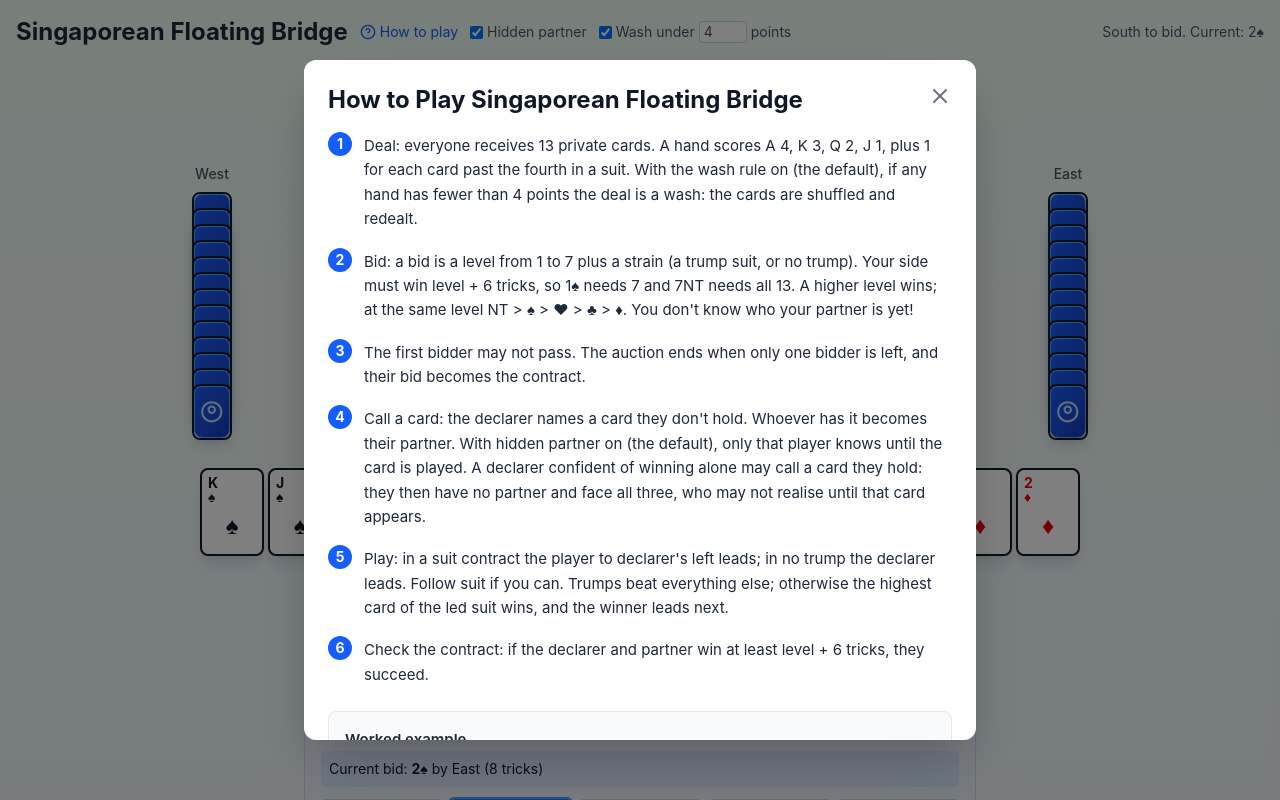
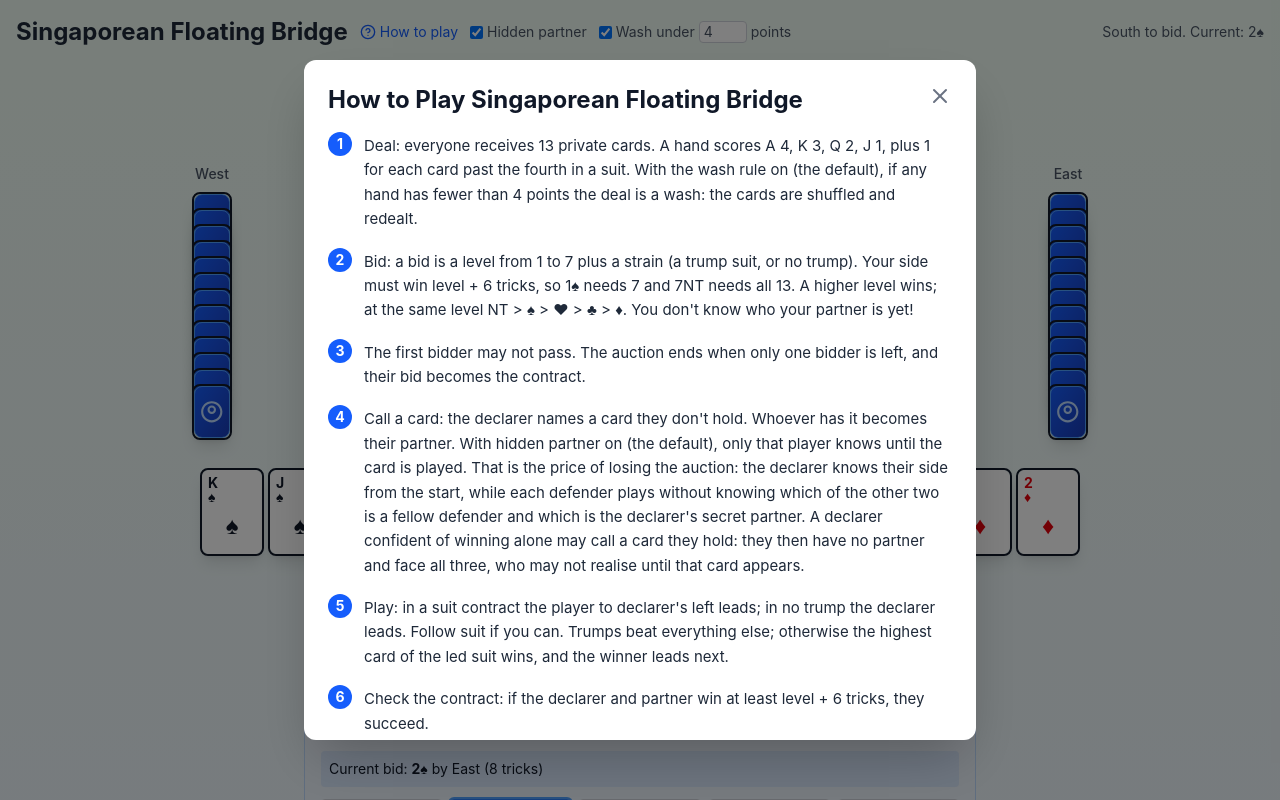
Before and after one commit to chongjiazhen/singaporean-bridge, a React (Vite) app: page / in a window 1280 px wide. Shown: the top 800 px of the page. Built offline with nearby package versions, Linux system fonts and the light colour scheme.

Commit message:
docs(ui): spell out that defenders also don't know their side
Assisted by AI.

```diff
--- a/src/components/GameTable.tsx
+++ b/src/components/GameTable.tsx
@@ -410,7 +410,7 @@ function ContractBadge({ state }: { state: GameState }) {
     } else {
       const allies = p.defenders.filter(d => d !== 0 && known[d] === 'ally').map(d => PLAYER_NAMES[d]);
       if (allies.length === 0) {
-        side = `You defend against ${PLAYER_NAMES[p.declarer]}. Their partner is not yet known.`;
+        side = `You defend against ${PLAYER_NAMES[p.declarer]}. Their partner is not yet known: it could be either of the other two players, or nobody.`;
       } else if (isSolo(p)) {
         side = `You defend with ${allies.join(' and ')}. ${PLAYER_NAMES[p.declarer]} called their own card and plays alone.`;
       } else {
@@ -529,7 +529,7 @@ function TutorialOverlay({ onClose }: { onClose: () => void }) {
     'Deal: everyone receives 13 private cards. A hand scores A 4, K 3, Q 2, J 1, plus 1 for each card past the fourth in a suit. With the wash rule on (the default), if any hand has fewer than 4 points the deal is a wash: the cards are shuffled and redealt.',
     "Bid: a bid is a level from 1 to 7 plus a strain (a trump suit, or no trump). Your side must win level + 6 tricks, so 1♠ needs 7 and 7NT needs all 13. A higher level wins; at the same level NT > ♠ > ♥ > ♣ > ♦. You don't know who your partner is yet!",
     'The first bidder may not pass. The auction ends when only one bidder is left, and their bid becomes the contract.',
-    "Call a card: the declarer names a card they don't hold. Whoever has it becomes their partner. With hidden partner on (the default), only that player knows until the card is played. A declarer confident of winning alone may call a card they hold: they then have no partner and face all three, who may not realise until that card appears.",
+    "Call a card: the declarer names a card they don't hold. Whoever has it becomes their partner. With hidden partner on (the default), only that player knows until the card is played. That is the price of losing the auction: the declarer knows their side from the start, while each defender plays without knowing which of the other two is a fellow defender and which is the declarer's secret partner. A declarer confident of winning alone may call a card they hold: they then have no partner and face all three, who may not realise until that card appears.",
     "Play: in a suit contract the player to declarer's left leads; in no trump the declarer leads. Follow suit if you can. Trumps beat everything else; otherwise the highest card of the led suit wins, and the winner leads next.",
     'Check the contract: if the declarer and partner win at least level + 6 tricks, they succeed.',
   ];
@@ -560,6 +560,7 @@ function TutorialOverlay({ onClose }: { onClose: () => void }) {
           <p>South bids 1♥. West bids 1♠. North bids 2♣. East passes. South bids 2♥. West passes. North passes.</p>
           <p className="mt-1">South wins the auction with 2♥: Hearts are trump and South's side needs 8 tricks. South does not hold K♥, so South calls K♥. North holds K♥, so North becomes South's partner. West and East defend.</p>
           <p className="mt-1">West, on South's left, leads the first trick. With hidden partner on, only North knows the partnership until K♥ is played. Had South won with 2NT instead, South would lead.</p>
+          <p className="mt-1">Note what West and East give up by losing the auction: neither knows whether the other is a fellow defender or South's secret partner, while South and North both know their own side.</p>
           <p className="mt-2 font-medium">Note: North was NOT South's partner during the auction. Partnerships only exist once a card is called.</p>
         </div>
 
@@ -614,7 +615,7 @@ export function GameTable({
           </button>
           <label
             className="text-sm text-gray-600 dark:text-gray-300 flex items-center gap-1 cursor-pointer"
-            title="Only the holder of the called card knows they are partner until that card is played."
+            title="Only the holder of the called card knows they are partner until that card is played. The defenders do not know who is on their side either."
           >
             <input
               type="checkbox"
```
